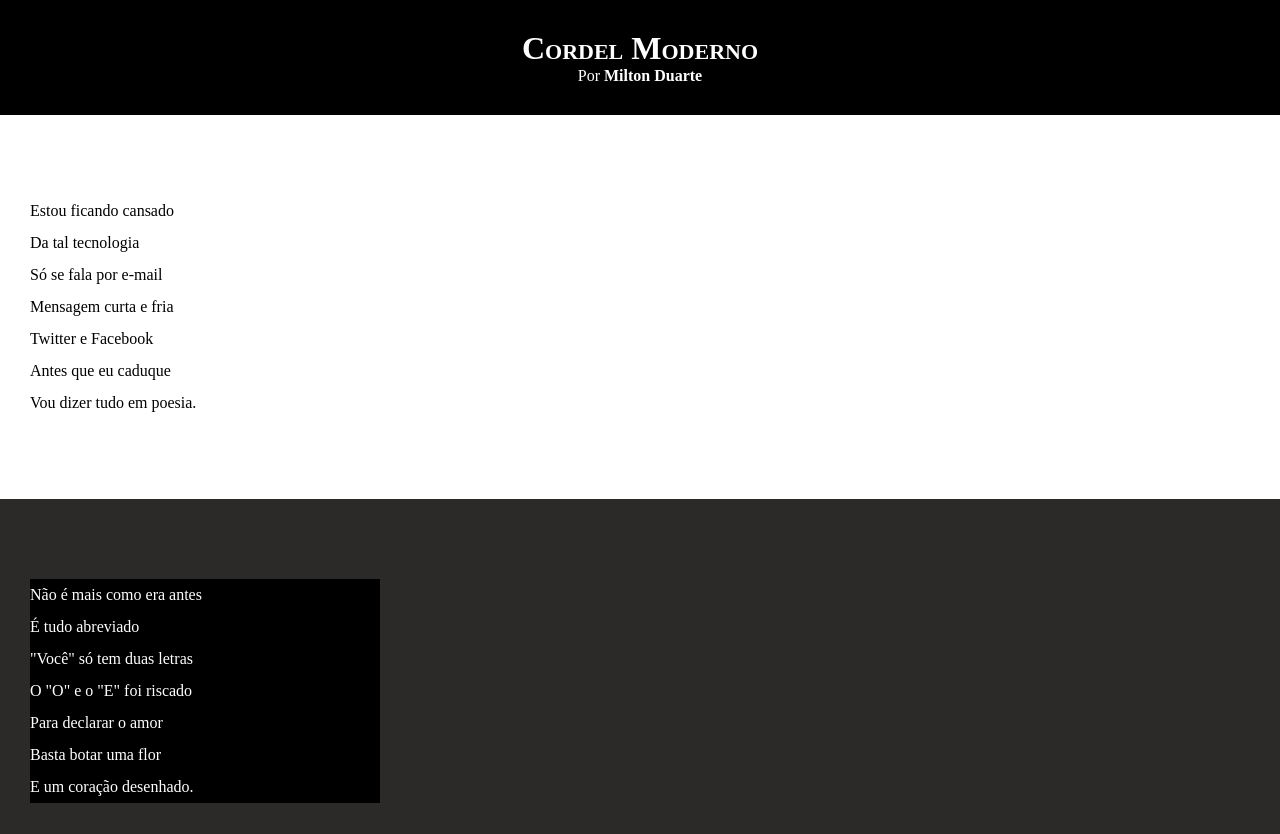
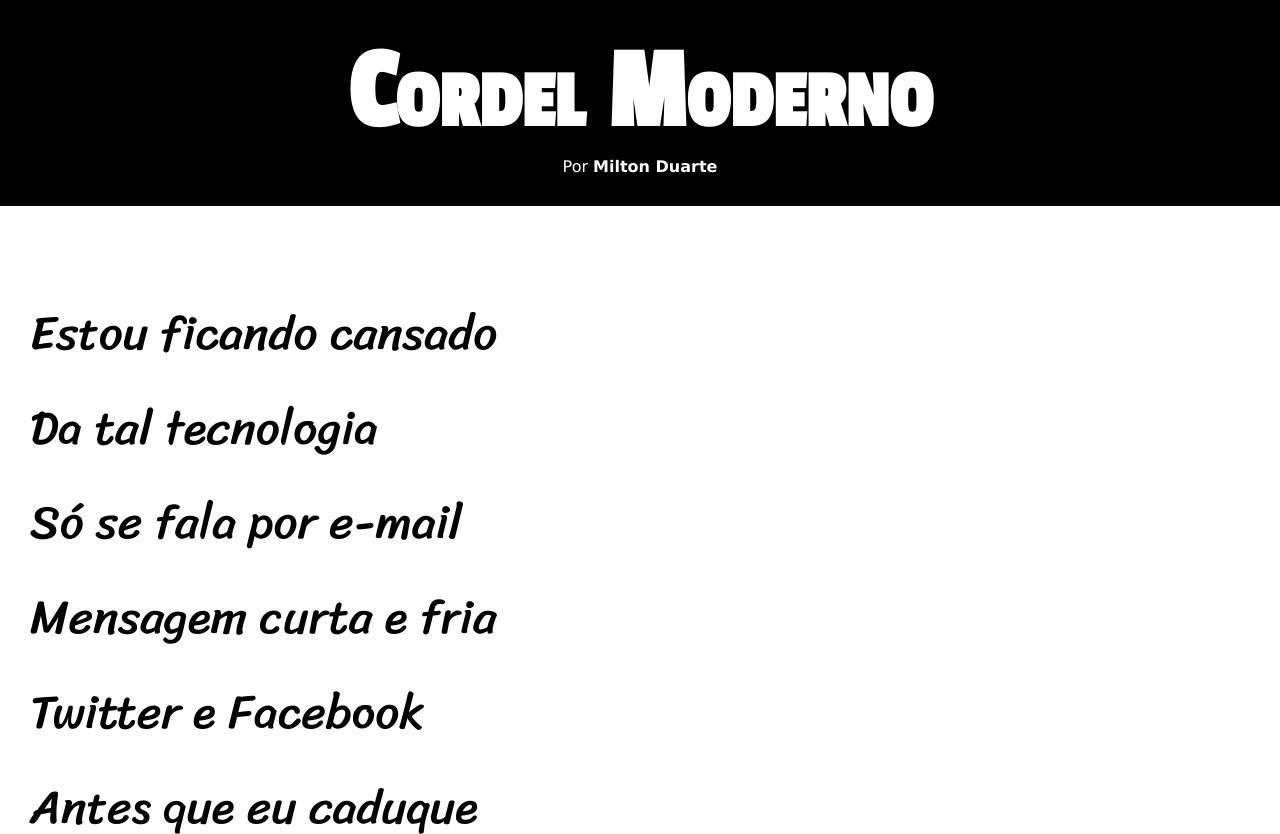
Before and after one commit to alexsandromoraes/HTML-CSS, a plain HTML site: page exercicios/Ex(Des)/d12/index.html in a window 1280 px wide. Shown: the top 834 px of the page. Drawn offline with Linux system fonts and the light colour scheme.

Commit message:
atualizado

```diff
--- a/exercicios/Ex(Des)/d12/estiloso.css
+++ b/exercicios/Ex(Des)/d12/estiloso.css
@@ -1,5 +1,17 @@
 @charset "UTF-8";
 
+@import url('https://fonts.googleapis.com/css2?family=Sriracha&display=swap');
+
+@import url('https://fonts.googleapis.com/css2?family=Passion+One&display=swap');
+
+
+:root{
+    --fonte1: verdana, Geneva, tahoma, sans-serif;
+
+    --fonte2: 'Passion One', cursive;
+
+    --fonte3: 'Sriracha', cursive;
+}
 *{
     margin: 0px;
     padding: 0px;
@@ -8,6 +20,7 @@
 html, body{
     min-height: 100vh;
     background-color: darkgrey;
+    font-family: var(--fonte1);
 }
 
 header{
@@ -19,6 +32,8 @@ header{
 header > h1{
     padding-top: 30px;
     font-variant: small-caps;
+    font-family: var(--fonte2);
+    font-size: 9vw;
 }
 
 header p{
@@ -44,6 +59,8 @@ section{
     padding-bottom: 10vh;
     line-height: 2em;
     padding-left: 30px;
+    font-family: var(--fonte3);
+    font-size: 3.7vw;
 }
 
 section.normal{
@@ -56,7 +73,9 @@ section.imagem{
 }
 section.imagem p{
     width: 350px;
+    display: inline-block;
     background-color: black;
+    padding: 8px;
 }
 
 /*-------------------------------------------*/
```
